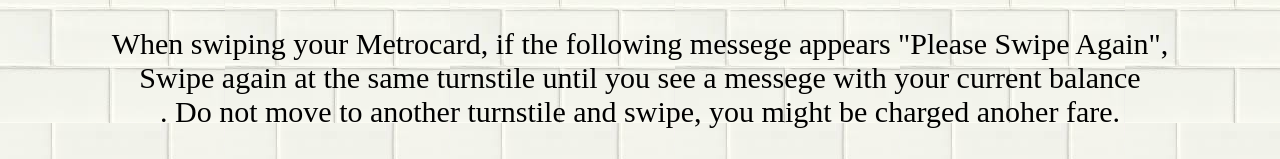
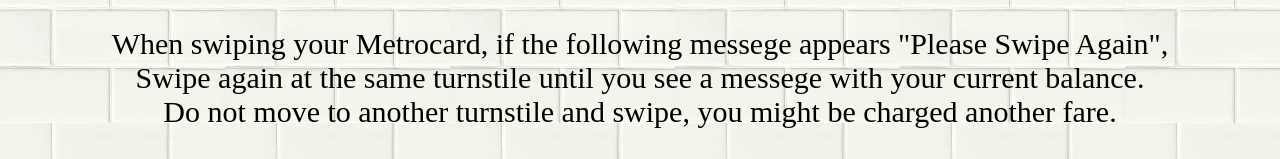
Before and after one commit to mrsalves0109/mrsalves0109.github.io, a plain HTML site: page index.html in a window 1280 px wide. Shown: the part 1002-1161 px from the top of the page. Drawn offline with Linux system fonts and the light colour scheme.

Commit message:
Update index.html

```diff
--- a/index.html
+++ b/index.html
@@ -23,5 +23,6 @@ Or “dip” your card in the bus farebox. See video below.</p>
 <a href="https://new.mta.info/fares-and-tolls/subway-bus-and-staten-island-railway/how-to-use-metrocard">  Check out MTA.com for help </a> <br>
 <br><br><br>
 <iframe width="560" height="315" src="https://www.youtube.com/embed/7ZifEKttyaA" frameborder="0" allow="accelerometer; autoplay; encrypted-media; gyroscope; picture-in-picture" allowfullscreen></iframe>
-<p> When swiping your Metrocard, if the following messege appears "Please Swipe Again", <br> Swipe again at the same turnstile until you see a messege with your current balance <br> . Do not move to another turnstile and swipe, you might be charged anoher fare.
+<p> When swiping your Metrocard, if the following messege appears "Please Swipe Again", <br> Swipe again at the same turnstile until you see a messege with your current balance. <br>
+  Do not move to another turnstile and swipe, you might be charged another fare.
   </body>
```
